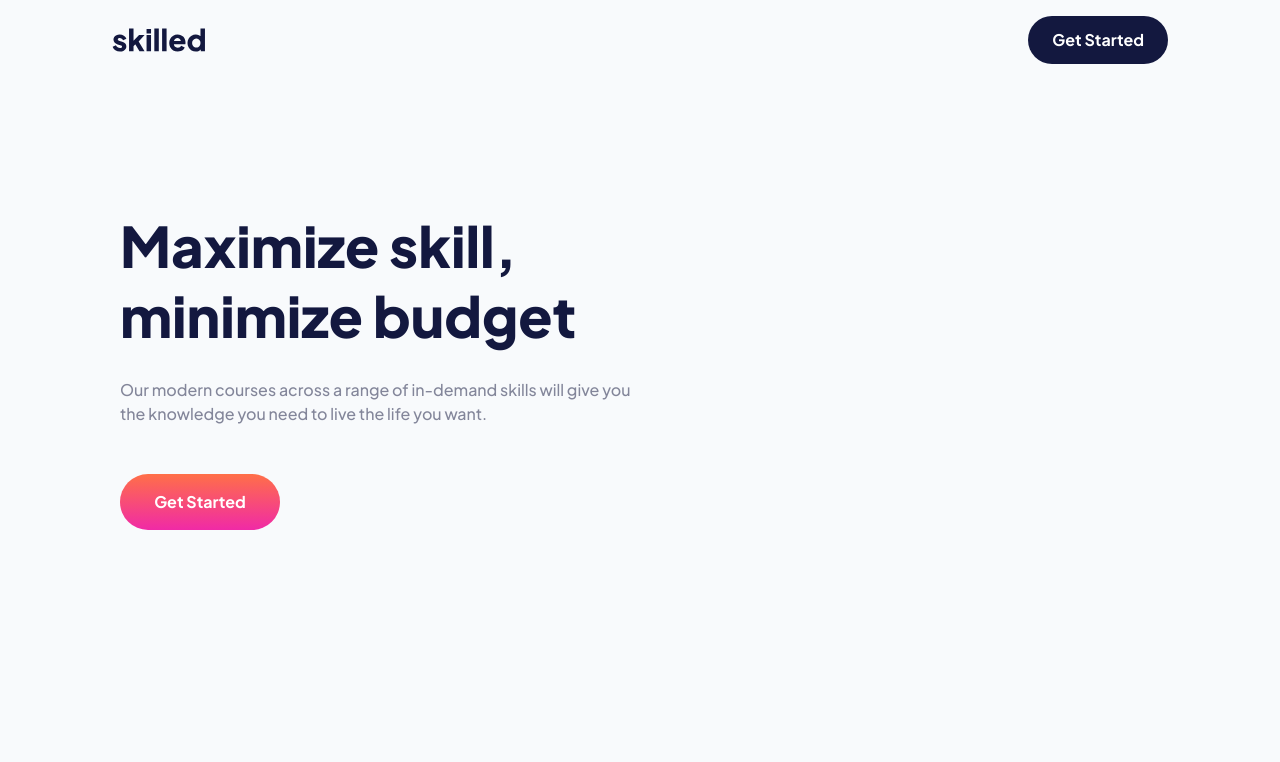
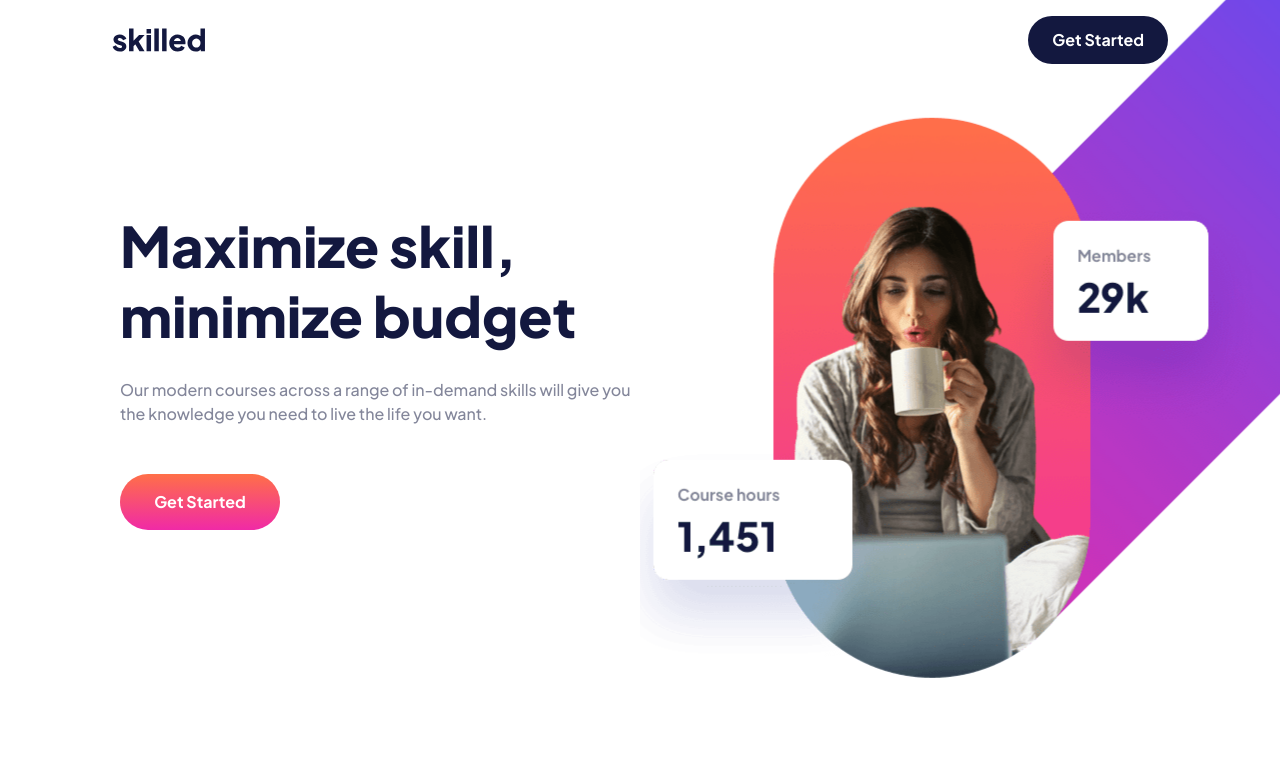
Before and after one commit to xpress-dev/e-learning-landing-page, a React (Vite) app: page / in a window 1280 px wide. Shown: the top 762 px of the page. Built offline with nearby package versions, Linux system fonts and the light colour scheme.

Commit message:
margin fix

```diff
--- a/src/App.jsx
+++ b/src/App.jsx
@@ -6,7 +6,7 @@ import Footer from './components/Footer';
 
 const App = () => {
   return (
-    <main className='overflow-x-hidden bg-slate-50'>
+    <main className='overflow-x-hidden'>
       <Header />
       <Hero />
       <Courses />
--- a/src/components/Hero.jsx
+++ b/src/components/Hero.jsx
@@ -19,7 +19,7 @@ const Hero = () => {
       </div>
       <div className='flex-1 hidden sm:block'>&nbsp;</div>
       <div
-        className='absolute top-0 right-0 w-1/2 h-[35rem] -z-50 hidden sm:block lg:hidden'
+        className='absolute top-0 right-0 w-1/2 h-[35rem] -z-10 hidden sm:block lg:hidden'
         style={{
           backgroundImage: `url('${tabletHeroImage}')`,
           backgroundPosition: '10% 60%',
@@ -27,7 +27,7 @@ const Hero = () => {
         }}
       ></div>
       <div
-        className='absolute top-0 right-0 w-1/2 h-[45rem] -z-50 hidden lg:block'
+        className='absolute top-0 right-0 w-1/2 h-[45rem] -z-10 hidden lg:block'
         style={{
           backgroundImage: `url('${desktopHeroImage}')`,
           backgroundPosition: '10% 90%',
```
